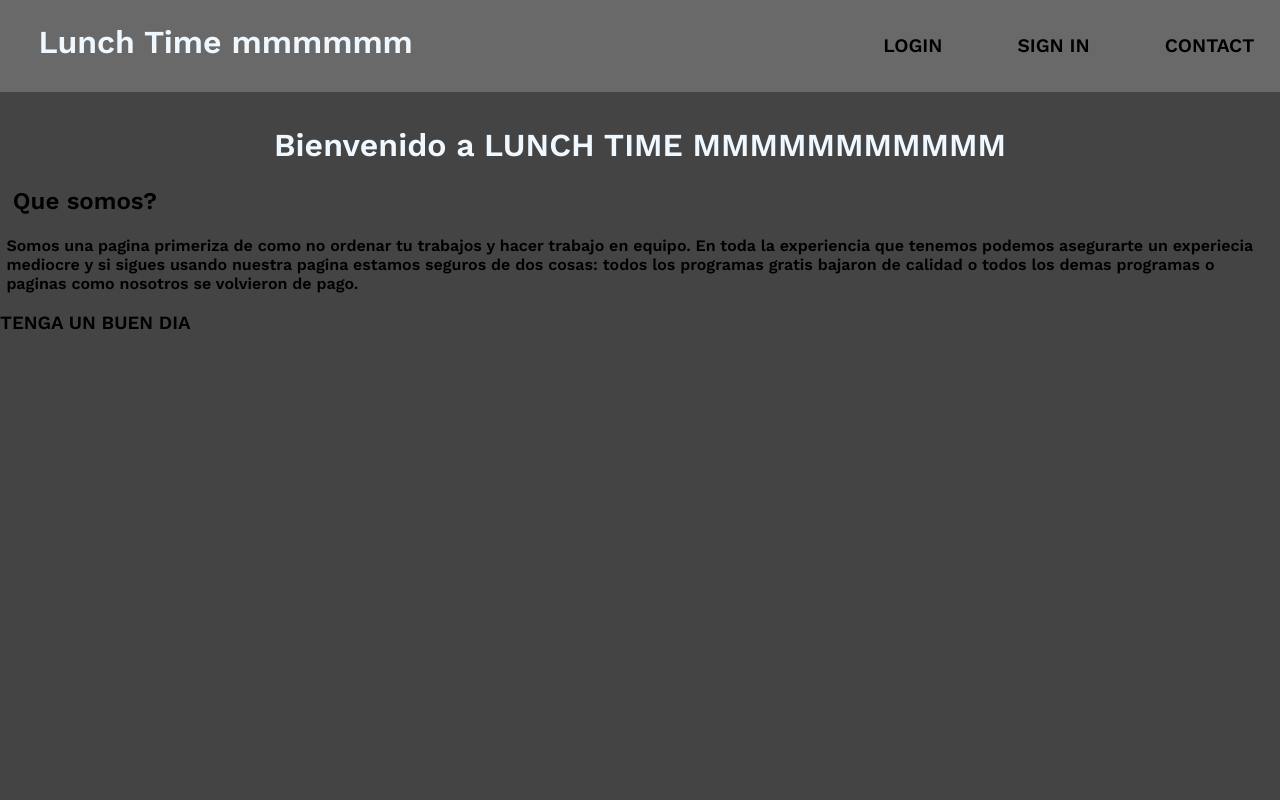
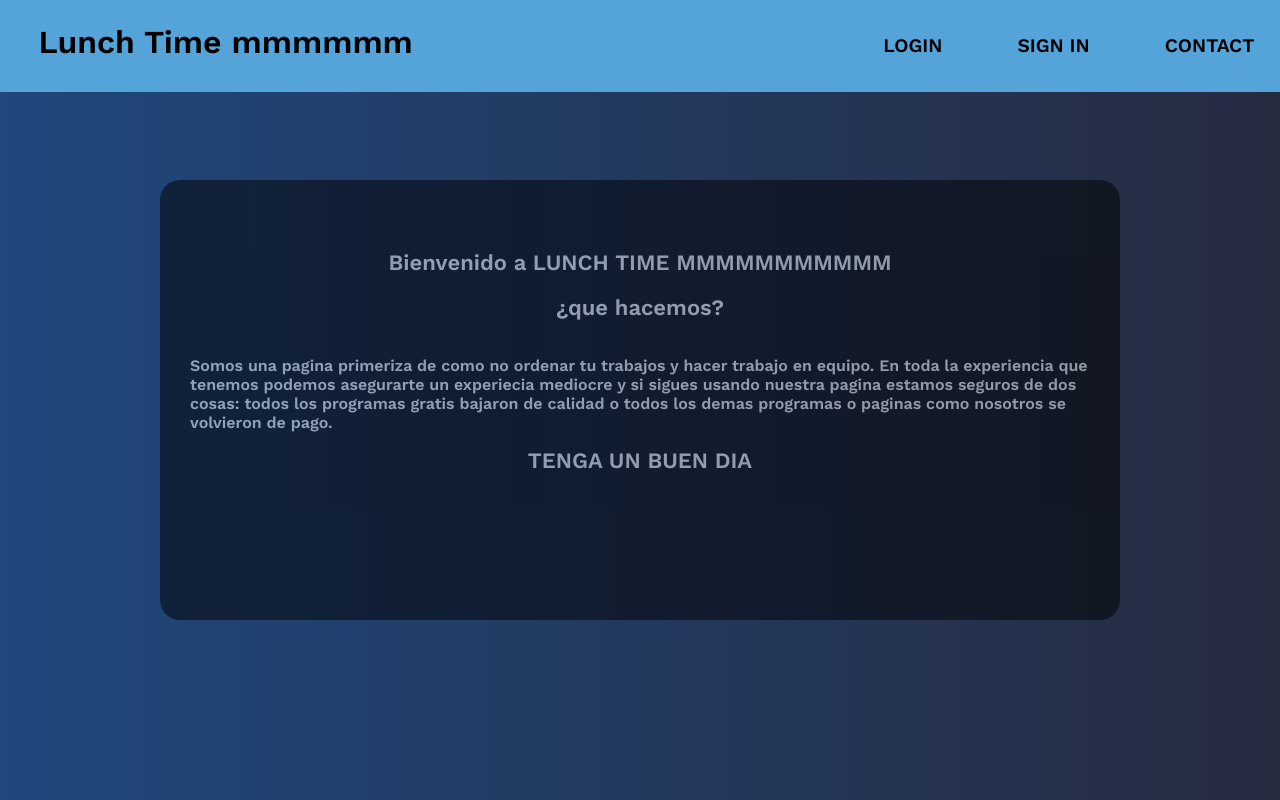
Before and after one commit to OLDSPICECODE/python_1, a Flask app: page / in a window 1280 px wide. Run offline with Flask 2, Linux system fonts and the light colour scheme.

Commit message:
update 1.3

```diff
--- /dev/null
+++ b/static/content/nav_bar_Set.css
@@ -0,0 +1,61 @@
+header {
+    background-color: #55A4D9;
+}
+
+    header::after {
+        content: '';
+        display: table;
+        clear: both;
+    }
+
+.logo {
+    float: left;
+    padding: 10px 0;
+    margin-top: 1%;
+    margin-left: 3%;
+}
+
+nav {
+    float: right;
+    margin-right: 2%;
+    margin-top: 2%;
+}
+
+    nav ul {
+        margin: 0;
+        padding: 0;
+        list-style: none;
+    }
+
+    nav li {
+        display: inline-block;
+        margin-left: 70px;
+        padding-top: 1.8%;
+        position: relative;
+    }
+
+    nav a {
+        color: black;
+        text-decoration: none;
+        text-transform: uppercase;
+        font-size: 120%;
+    }
+
+        nav a:hover {
+            color: #000;
+        }
+
+        nav a::before {
+            content: '';
+            display: block;
+            height: 5px;
+            background-color: #444;
+            position: absolute;
+            top: 0;
+            width: 0%;
+            transition: all ease-in-out 250ms;
+        }
+
+        nav a:hover::before {
+            width: 100%;
+        }
--- a/static/content/start_set.css
+++ b/static/content/start_set.css
@@ -1,96 +1,75 @@
 @import url('https://fonts.googleapis.com/css?family=Work+Sans:400,600');
-
 
 body {
     margin: 0;
     font-family: 'Work Sans', sans-serif;
     font-weight: 800;
-    width:100%;
-    height:100%;
-    background-color:#444;
+    min-height: 100vh;
+    background-color:#1c1c1c
 }
+
+    body:before {
+        content: "";
+        width: 100%;
+        min-height: 100vh;
+        position: absolute;
+        top: 0;
+        left: 0;
+        background-image: linear-gradient(90deg,#2373DD,#303A64);
+        opacity: 0.5;
+        z-index: -1;
+    }
 
 .container {
     width: 100%;
     margin: 0 auto;
 }
 
-header {
-    background-color: dimgrey;
+
+
+    .container .avatar {
+        width: 100px;
+        height: 100px;
+        left: 3%;
+        position: absolute;
+        top: 3%;
+        left: calc(50% -50px);
+        z-index: -1;
+    }
+
+.bienvenidos {
+    width: 900px;
+    height: 300px;
+    background: #000;
+    color: #fff;
+    top: 50%;
+    left: 50%;
+    position: absolute;
+    transform: translate(-50%, -50%);
+    box-sizing: border -box;
+    padding: 70px 30px;
+    opacity: 0.5;
+    z-index: -1;
+    border-radius: 20px;
 }
 
-header::after {
-    content: '';
-    display: table;
-    clear: both;
-}
+    .bienvenidos h1 {
+        margin: 0;
+        padding: 0 0 20px;
+        text-align: center;
+        font-size: 22px;
+    }
 
-.logo {
-    float: left;
-    padding: 10px 0;
-    margin-top: 1%;
-    margin-left: 3%;
+    .bienvenidos h2 {
+        margin: 0;
+        padding: 0 0 20px;
+        text-align: center;
+        font-size: 22px;
+    }
 
-}
 
-nav {
-    float: right;
-    margin-right:2%;
-    margin-top:2%;
-}
-
-nav ul {
-    margin: 0;
-    padding: 0;
-    list-style: none;
-
-}
-
-nav li {
-    display: inline-block;
-    margin-left: 70px;
-    padding-top: 1.8%;
-    position: relative;
-}
-
-nav a {
-    color: black;
-    text-decoration: none;
-    text-transform: uppercase;
-    font-size: 120%;
-}
-
-nav a:hover {
-    color: #000;
-}
-
-nav a::before {
-    content: '';
-    display: block;
-    height: 5px;
-    background-color: #444;
-    position: absolute;
-    top: 0;
-    width: 0%;
-    transition: all ease-in-out 250ms;
-}
-
-nav a:hover::before {
-    width: 100%;
-}
-
-h1{
-    color:aliceblue;
-    text-align:center;
-    padding-top:1%;
-    padding-bottom:0.1%;
-}
-h2{
-    padding-left:1%;
-    padding-bottom:0.1%;
-}
-p{
-    padding-left:0.5%;
-    padding-right:0.4%;
-
-}
+    .bienvenidos h3 {
+        margin: 0;
+        padding: 0 0 20px;
+        text-align: center;
+        font-size: 22px;
--- a/templates/home.html
+++ b/templates/home.html
@@ -2,7 +2,7 @@
 <html>
 <head>
     <title>home</title>
-    <link href="../static/content/start_set.css" rel="stylesheet" />
+    <link href="../static/content/nav_bar_Set.css" rel="stylesheet" />
 </head>
 <body>
     <header>
--- a/templates/start.html
+++ b/templates/start.html
@@ -4,6 +4,7 @@
     <meta charset="utf-8">
     <title>Starp</title>
     <link href="../static/content/start_set.css" rel="stylesheet" />
+    <link href="../static/content/nav_bar_Set.css" rel="stylesheet" />
 </head>
 <body>
     <header>
@@ -18,9 +19,14 @@
             </nav>
         </div>
     </header>
-    <h1 class = "bienvenidos">Bienvenido a LUNCH TIME MMMMMMMMMMM</h1>
-    <h2>Que somos?</h2>
-    <p>Somos una pagina primeriza de como no ordenar tu trabajos y hacer trabajo en equipo. En toda la experiencia que tenemos podemos asegurarte un experiecia mediocre y si sigues usando nuestra pagina estamos seguros de dos cosas: todos los programas gratis bajaron de calidad o todos los demas programas o paginas como nosotros se volvieron de pago.</p>
-    <h3>TENGA UN BUEN DIA</h3>
+    <div class="bienvenidos">
+        <h1>Bienvenido a LUNCH TIME MMMMMMMMMMM</h1>
+        <h2>¿que hacemos?</h2>
+        <p>
+            Somos una pagina primeriza de como no ordenar tu trabajos y hacer trabajo en equipo. En toda la experiencia que tenemos podemos asegurarte un experiecia mediocre y si sigues usando nuestra pagina estamos seguros de dos cosas: todos los programas gratis bajaron de calidad o todos los demas programas o paginas como nosotros se volvieron de pago.
+        </p>
+        <h3>TENGA UN BUEN DIA</h3>
+    </div>
+
 </body>
 </html>
```
Also changed, not shown: static/content/login_set.css (+7 -17 lines), static/content/signin_set.css (+46 -120 lines), templates/login.html (+6 -6 lines), templates/signin.html (+5 -4 lines).
